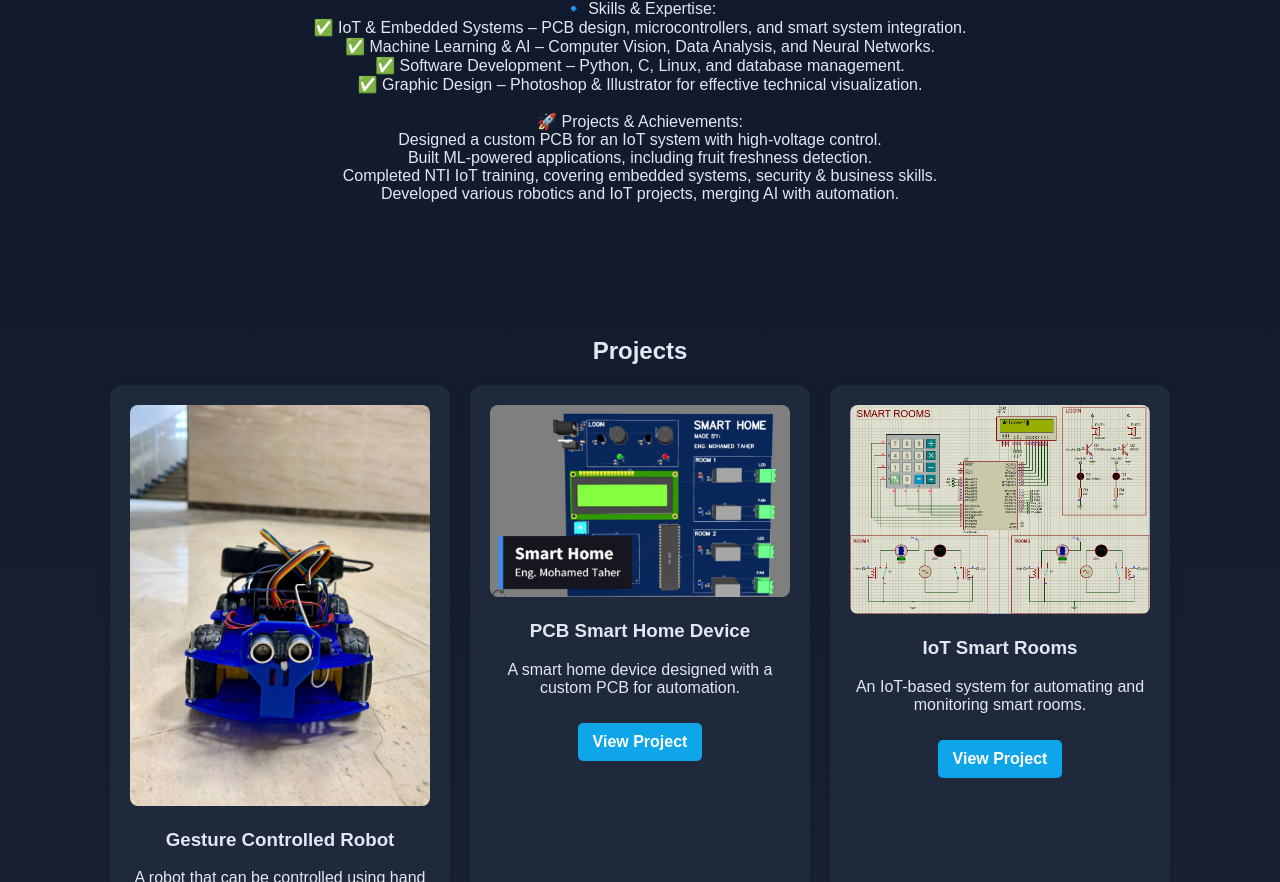
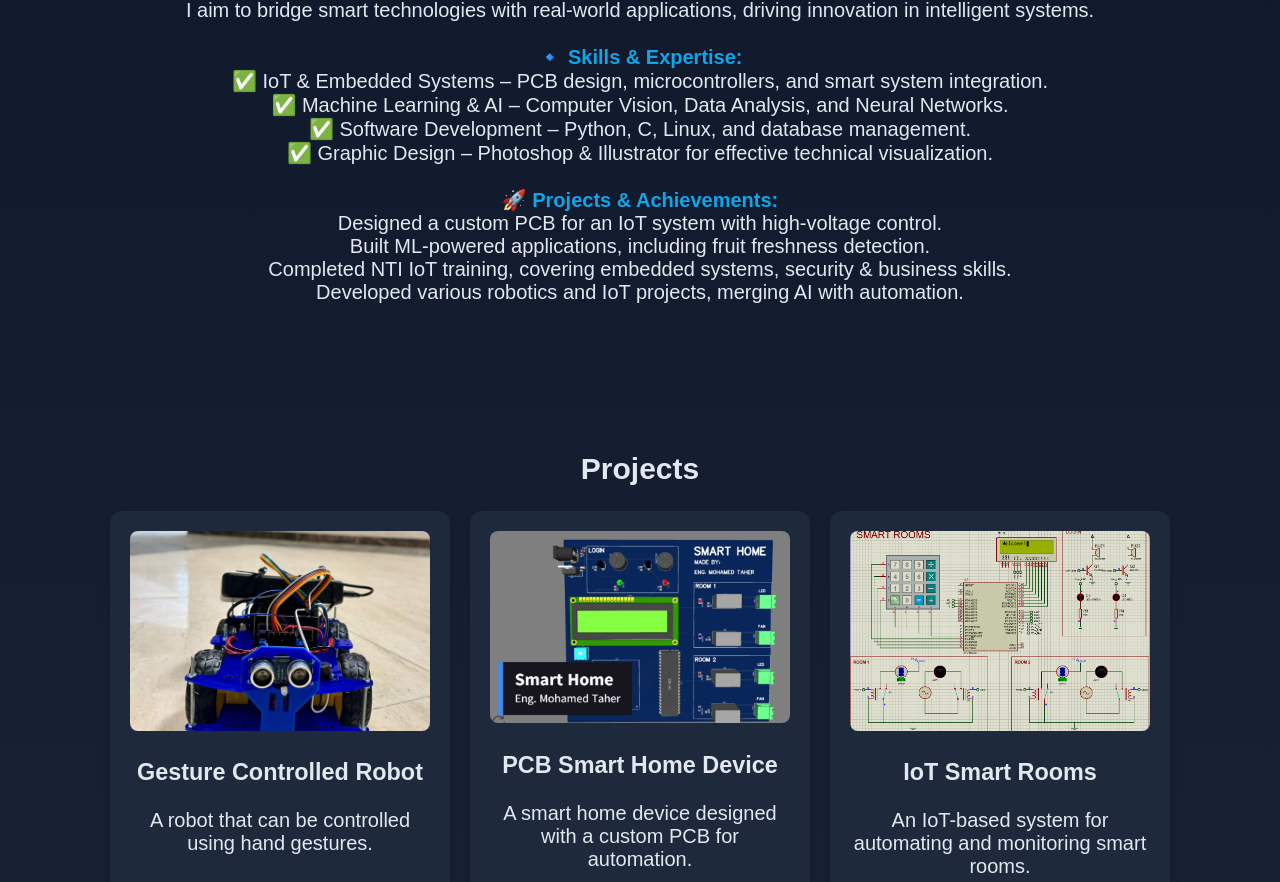
Before and after one commit to MohamedTaher57/Portfolio, a plain HTML site: page index.html in a window 1280 px wide. Shown: the part 289-1171 px from the top of the page. Drawn offline with Linux system fonts and the light colour scheme.

Commit message:
fix some issues

```diff
--- a/index.html
+++ b/index.html
@@ -5,7 +5,6 @@
     <meta name="viewport" content="width=device-width, initial-scale=1.0">
     <title>Mohamed Taher - Portfolio</title>
     <link rel="stylesheet" href="styles.css">
-    <script src="https://kit.fontawesome.com/a076d05399.js" crossorigin="anonymous"></script>
 </head>
 <body>
     <header class="header">
@@ -14,18 +13,18 @@
     <section class="about reveal">
         <h2>About Me</h2>
         <p>
-            Mohamed Taher<br>
+            <span>Mohamed Taher</span><br>
             AI & IoT Enthusiast | Embedded Systems | Machine Learning<br><br>
 
             I am an Intelligent Systems Engineer with a strong focus on IoT, Embedded Systems, and Machine Learning.<br>
             I aim to bridge smart technologies with real-world applications, driving innovation in intelligent systems.<br><br>
 
-            🔹 Skills & Expertise: <br>
+            <span>🔹 Skills & Expertise: <br></span>
             ✅ IoT & Embedded Systems – PCB design, microcontrollers, and smart system integration.<br>
             ✅ Machine Learning & AI – Computer Vision, Data Analysis, and Neural Networks.<br>
             ✅ Software Development – Python, C, Linux, and database management.<br>
             ✅ Graphic Design – Photoshop & Illustrator for effective technical visualization.<br><br>
-            🚀 Projects & Achievements:<br>
+            <span>🚀 Projects & Achievements:</span><br>
             Designed a custom PCB for an IoT system with high-voltage control.<br>
             Built ML-powered applications, including fruit freshness detection.<br>
             Completed NTI IoT training, covering embedded systems, security & business skills.<br>
@@ -82,34 +81,7 @@
         </div>
     </section>
     <footer class="footer">
-        &copy; <script>document.write(new Date().getFullYear());</script> Mohamed Taher
     </footer>
-    <script>
-        document.addEventListener("DOMContentLoaded", () => {
-            const sections = document.querySelectorAll(".reveal");
-            const projectCards = document.querySelectorAll(".project-card");
-
-            const revealOnScroll = () => {
-                let triggerBottom = window.innerHeight * 0.85;
-
-                sections.forEach(section => {
-                    let sectionTop = section.getBoundingClientRect().top;
-                    if (sectionTop < triggerBottom) {
-                        section.classList.add("reveal");
-                    }
-                });
-
-                projectCards.forEach(card => {
-                    let cardTop = card.getBoundingClientRect().top;
-                    if (cardTop < triggerBottom) {
-                        card.classList.add("reveal");
-                    }
-                });
-            };
-
-            window.addEventListener("scroll", revealOnScroll);
-            revealOnScroll();
-        });
-    </script>
+    <script src="main.js"></script>
 </body>
 </html>
--- /dev/null
+++ b/main.js
@@ -0,0 +1,28 @@
+document.addEventListener("DOMContentLoaded", () => {
+  const sections = document.querySelectorAll(".reveal");
+  const projectCards = document.querySelectorAll(".project-card");
+
+  const revealOnScroll = () => {
+    let triggerBottom = window.innerHeight * 0.85;
+
+    sections.forEach((section) => {
+      let sectionTop = section.getBoundingClientRect().top;
+      if (sectionTop < triggerBottom) {
+        section.classList.add("reveal");
+      }
+    });
+
+    projectCards.forEach((card) => {
+      let cardTop = card.getBoundingClientRect().top;
+      if (cardTop < triggerBottom) {
+        card.classList.add("reveal");
+      }
+    });
+  };
+
+  window.addEventListener("scroll", revealOnScroll);
+  revealOnScroll();
+});
+
+let footer = document.getElementsByClassName("footer")[0];
+footer.innerHTML = `&copy; ${new Date().getFullYear()} Mohamed Taher`;
--- a/styles.css
+++ b/styles.css
@@ -6,8 +6,14 @@ body {
     color: #e2e8f0;
     text-align: center;
     overflow-x: hidden;
+    font-size: 20px;
 }
 
+span {
+    font-weight: bold;
+    color: #0ea5e9;
+    font-size: 20px;
+}
 .header {
     background: linear-gradient(135deg, #0ea5e9, #0284c7);
     color: white;
@@ -42,6 +48,13 @@ body {
     transition: transform 0.3s ease-in-out;
     opacity: 0;
     transform: translateY(50px);
+}
+.project-card > img
+{
+    width: 100%;
+    height: auto;
+    object-fit: cover;
+    max-height: 200px;
 }
 
 .project-card img {
```
